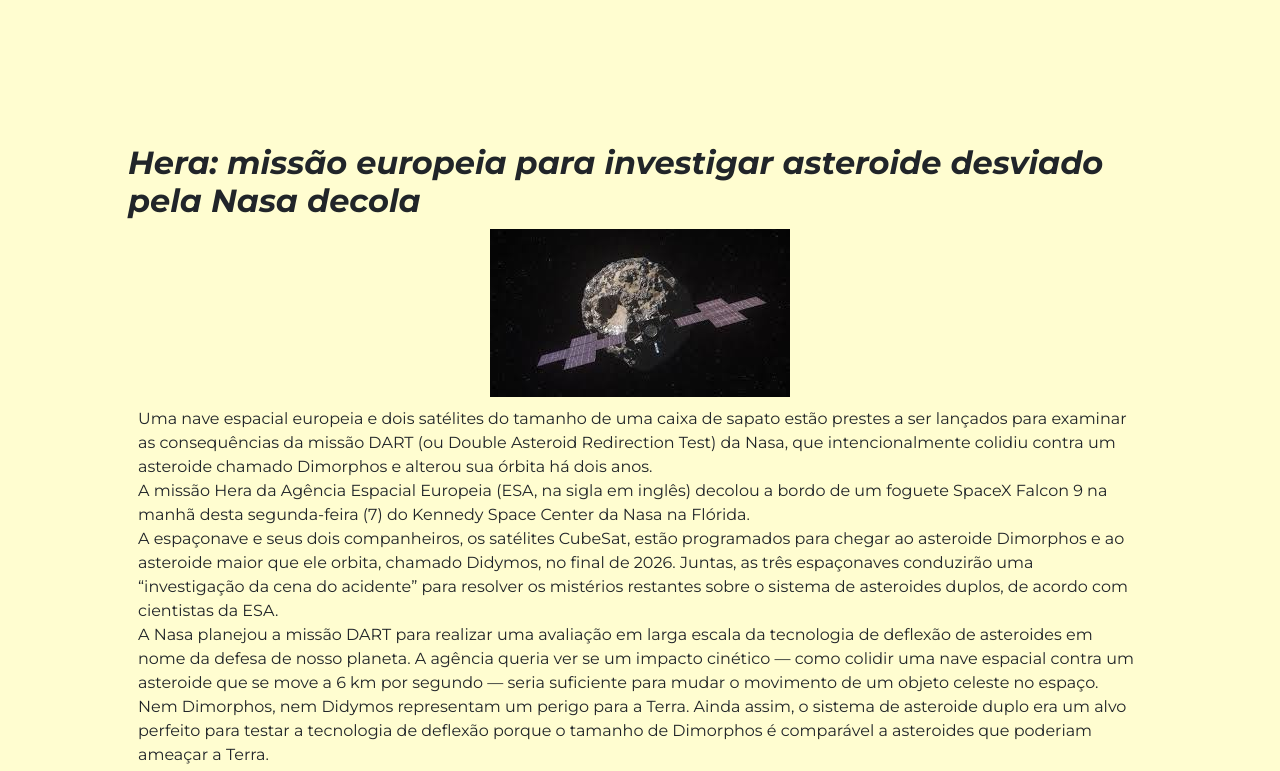
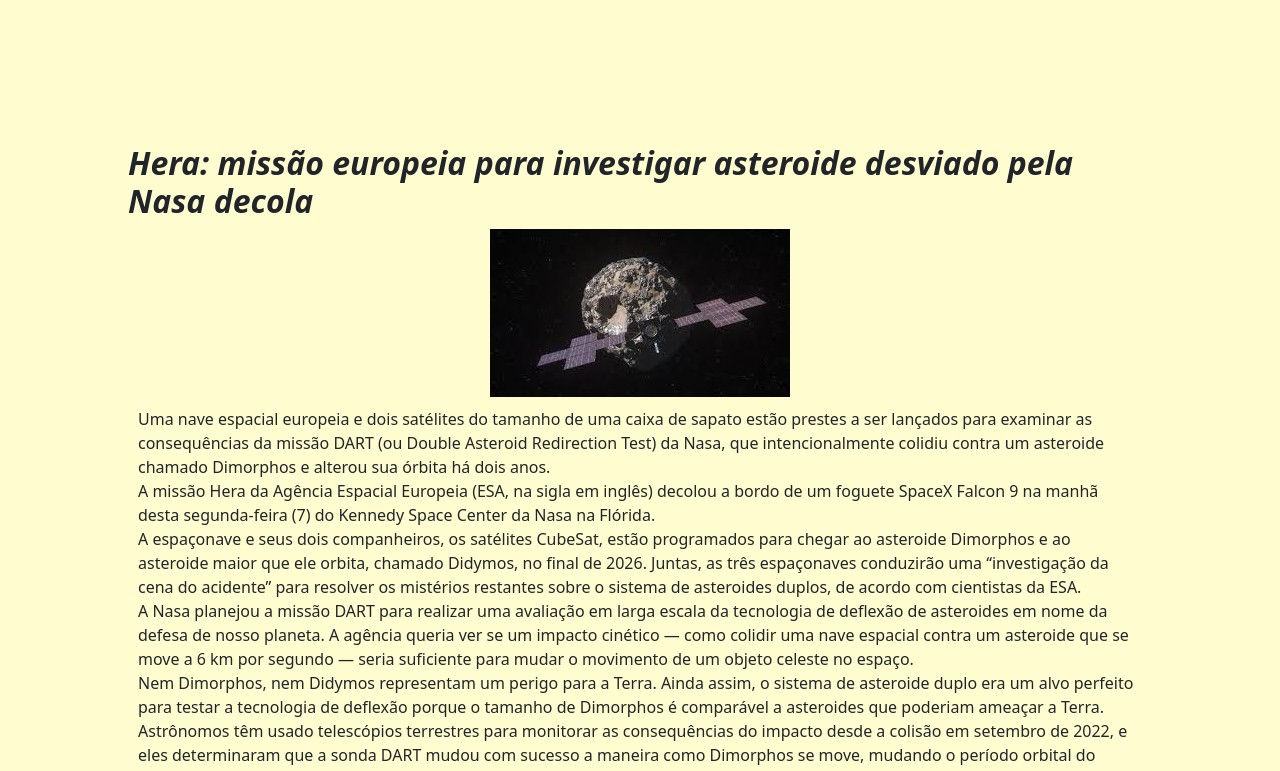
Before and after one commit to gui-fagundes/Design-Interfaces, a plain HTML site: page index.html in a window 1280 px wide. Shown: the part 100-871 px from the top of the page. Drawn offline with nearby package versions, Linux system fonts and the light colour scheme.

Commit message:
Update style.css

```diff
--- a/css/style.css
+++ b/css/style.css
@@ -1,4 +1,4 @@
-@import url('https://fonts.googleapis.com/css2?family=Montserrat:ital,wght@0,100..900;1,100..900&display=swap');
+/* @import url('https://fonts.googleapis.com/css2?family=Montserrat:ital,wght@0,100..900;1,100..900&display=swap'); */
 
 
 
@@ -12,7 +12,7 @@ body {
   max-width: 1980px;
   min-height: 100vh;
   background: #FFFDD0;
-  font-family: "Montserrat", serif;
+  /* font-family: "Montserrat", serif; */
 }
 
 .topo {
```
